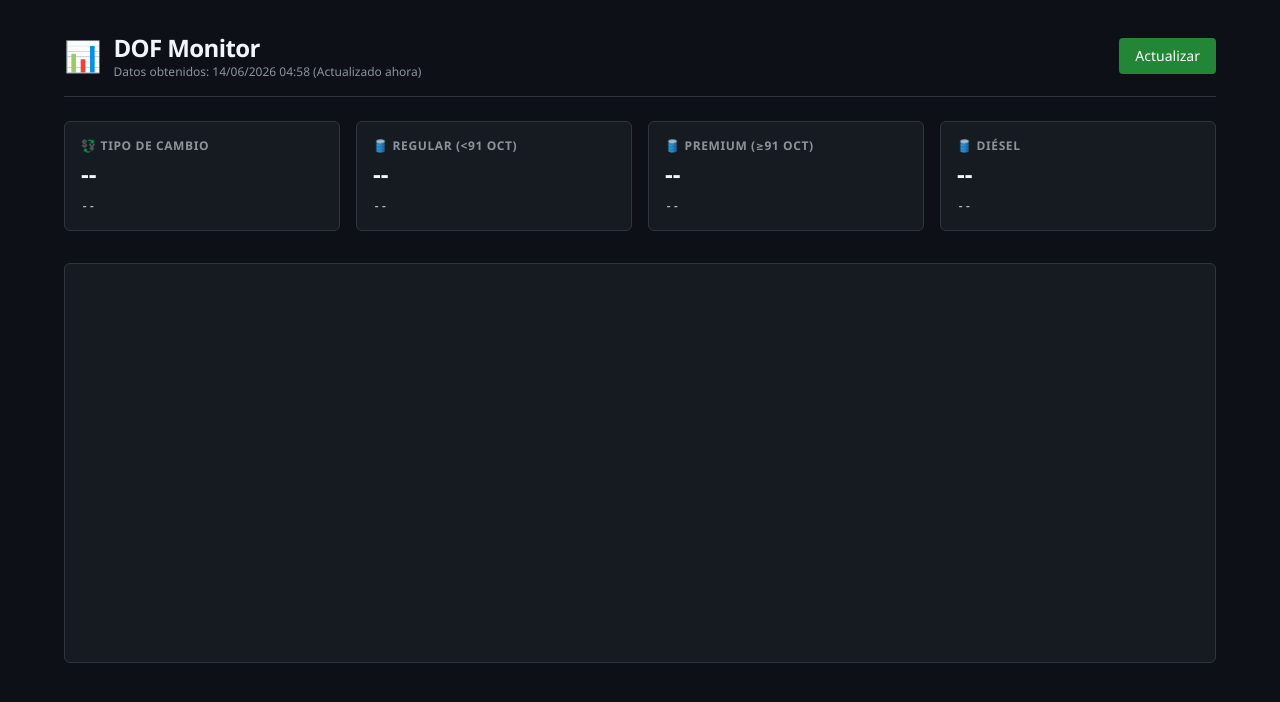
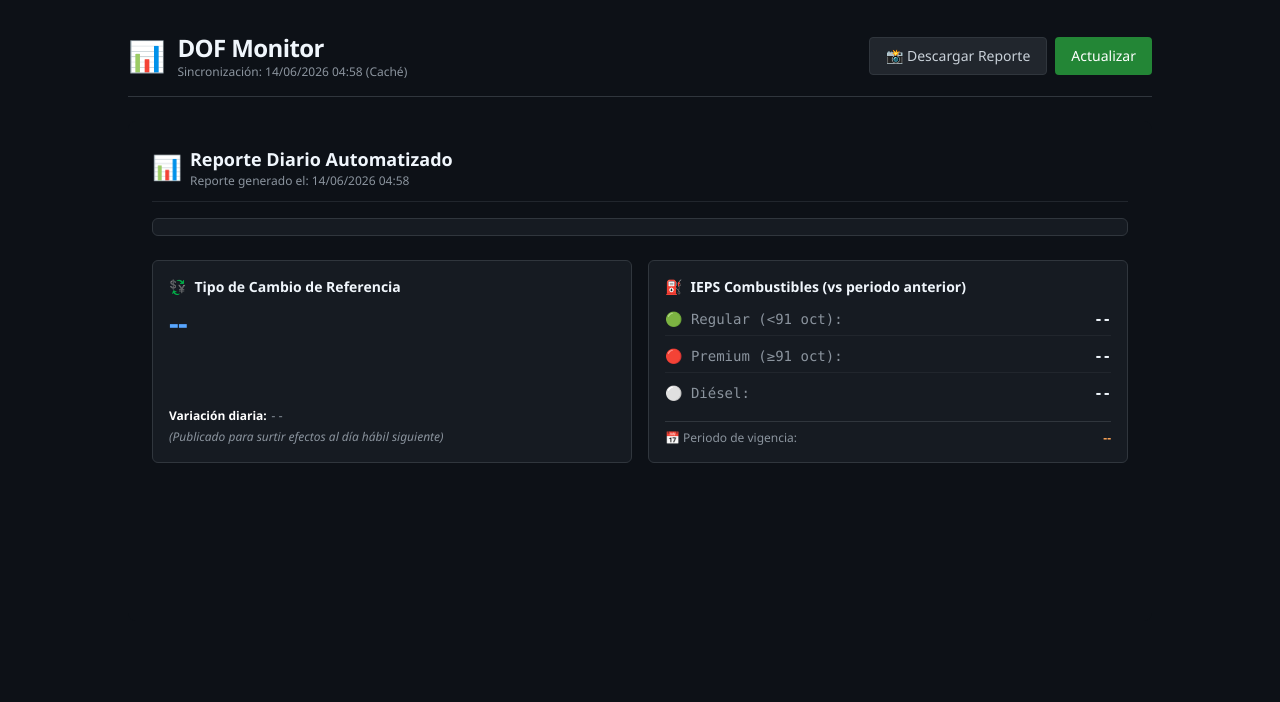
Before and after one commit to oleongp-dot/dof-IEPS, a FastAPI app: page / in a window 1280 px wide. Shown: the top 702 px of the page. Run offline with FastAPI, Linux system fonts and the light colour scheme; data that the repository does not hold is empty; some libraries are stand-ins or nearby versions.

Commit message:
Add download button and update layout in index.html

```diff
--- a/templates/index.html
+++ b/templates/index.html
@@ -6,6 +6,7 @@
     <title>DOF Monitor</title>
     <script src="https://cdn.jsdelivr.net/npm/@tailwindcss/browser@4"></script>
     <script src="https://cdn.plot.ly/plotly-2.24.1.min.js"></script>
+    <script src="https://cdnjs.cloudflare.com/ajax/libs/html2canvas/1.4.1/html2canvas.min.js"></script>
     <style>
         body {
             background-color: #0D1117;
@@ -24,7 +25,7 @@
 </head>
 <body class="p-4 md:p-8">
 
-    <div class="max-w-6xl mx-auto">
+    <div class="max-w-5xl mx-auto">
         <header class="flex flex-col sm:flex-row justify-between items-start sm:items-center border-b border-[#30363D] pb-4 mb-6 gap-4">
             <div class="flex items-center gap-3">
                 <span class="text-3xl">📊</span>
@@ -33,154 +34,188 @@
                     <p class="text-xs text-[#8B949E]" id="fecha-consulta">Cargando estado del sistema...</p>
                 </div>
             </div>
-            <button id="btn-actualizar" onclick="consultarAPI(true)" class="bg-[#238636] hover:bg-[#2EA043] text-white font-medium text-sm px-4 py-2 rounded transition-colors duration-200 cursor-pointer">
-                Actualizar
-            </button>
+            <div class="flex gap-2">
+                <button id="btn-descargar" onclick="descargarReporte()" class="bg-[#21262D] hover:bg-[#30363D] text-[#C9D1D9] border border-[#30363D] font-medium text-sm px-4 py-2 rounded transition-colors duration-200 cursor-pointer flex items-center gap-2">
+                    📸 Descargar Reporte
+                </button>
+                <button id="btn-actualizar" onclick="consultarAPI(true)" class="bg-[#238636] hover:bg-[#2EA043] text-white font-medium text-sm px-4 py-2 rounded transition-colors duration-200 cursor-pointer">
+                    Actualizar
+                </button>
+            </div>
         </header>
 
-        <div class="grid grid-cols-1 sm:grid-cols-2 lg:grid-cols-4 gap-4 mb-8">
-            <div class="card p-4 flex flex-col justify-between min-h-[110px]">
-                <div>
-                    <p class="text-xs font-semibold text-[#8B949E] uppercase tracking-wider flex items-center gap-1">
-                        <span>💱</span> Tipo de Cambio
-                    </p>
-                    <h2 class="text-2xl font-bold mt-1 text-[#F0F6FC]" id="val-tc">--</h2>
-                </div>
-                <p class="text-xs font-mono mt-2" id="var-tc">--</p>
+        <div id="reporte-captura" class="bg-[#0D1117] p-6 rounded-lg relative min-h-[500px]">
+
+            <div id="loading-overlay" class="absolute inset-0 bg-[#0D1117]/90 flex flex-col items-center justify-center gap-3 z-10 rounded">
+                <div class="animate-spin rounded-full h-10 w-10 border-4 border-[#30363D] border-t-[#58A6FF]"></div>
+                <p class="text-sm text-[#8B949E]">Consultando información del Diario Oficial de la Federación...</p>
             </div>
 
-            <div class="card p-4 flex flex-col justify-between min-h-[110px]">
+            <div class="mb-4 flex items-center gap-2 border-b border-[#21262D] pb-3">
+                <span class="text-2xl">📊</span>
                 <div>
-                    <p class="text-xs font-semibold text-[#8B949E] uppercase tracking-wider flex items-center gap-1">
-                        <span class="text-[#3FB950]">🛢️</span> Regular (&lt;91 oct)
-                    </p>
-                    <h2 class="text-2xl font-bold mt-1 text-[#F0F6FC]" id="val-regular">--</h2>
+                    <h2 class="text-lg font-bold text-[#F0F6FC]">Reporte Diario Automatizado</h2>
+                    <p class="text-xs text-[#8B949E]" id="img-meta-consulta">Consulta: --</p>
                 </div>
-                <p class="text-xs font-mono mt-2" id="var-regular">--</p>
             </div>
 
-            <div class="card p-4 flex flex-col justify-between min-h-[110px]">
-                <div>
-                    <p class="text-xs font-semibold text-[#8B949E] uppercase tracking-wider flex items-center gap-1">
-                        <span class="text-[#FF7B72]">🛢️</span> Premium (&ge;91 oct)
-                    </p>
-                    <h2 class="text-2xl font-bold mt-1 text-[#F0F6FC]" id="val-premium">--</h2>
-                </div>
-                <p class="text-xs font-mono mt-2" id="var-premium">--</p>
+            <div class="card p-2 mb-6 overflow-hidden">
+                <div id="contenedor-grafica" class="w-full"></div>
             </div>
 
-            <div class="card p-4 flex flex-col justify-between min-h-[110px]">
-                <div>
-                    <p class="text-xs font-semibold text-[#8B949E] uppercase tracking-wider flex items-center gap-1">
-                        <span class="text-[#FFFFFF]">🛢️</span> Diésel
-                    </p>
-                    <h2 class="text-2xl font-bold mt-1 text-[#F0F6FC]" id="val-diesel">--</h2>
+            <div class="grid grid-cols-1 md:grid-cols-2 gap-4">
+                <div class="card p-4 flex flex-col justify-between">
+                    <div>
+                        <h3 class="text-sm font-bold text-[#F0F6FC] flex items-center gap-2 mb-2">
+                            <span>💱</span> Tipo de Cambio de Referencia
+                        </h3>
+                        <p class="text-3xl font-extrabold text-[#58A6FF] tracking-tight" id="txt-val-tc">--</p>
+                    </div>
+                    <div class="mt-4 text-xs text-[#8B949E] leading-relaxed">
+                        <span class="font-semibold text-white">Variación diaria:</span> <span id="txt-var-tc" class="font-mono">--</span><br>
+                        <span class="text-[#8B949E] italic" id="txt-fecha-tc">(Publicado para surtir efectos al día hábil siguiente)</span>
+                    </div>
                 </div>
-                <p class="text-xs font-mono mt-2" id="var-diesel">--</p>
+
+                <div class="card p-4">
+                    <h3 class="text-sm font-bold text-[#F0F6FC] flex items-center gap-2 mb-3">
+                        <span>⛽</span> IEPS Combustibles (vs periodo anterior)
+                    </h3>
+                    <ul class="space-y-2.5 text-sm font-mono">
+                        <li class="flex justify-between items-center border-b border-[#21262D] pb-1.5">
+                            <span class="text-[#8B949E]">🟢 Regular (&lt;91 oct):</span>
+                            <span class="text-[#F0F6FC] font-bold" id="txt-val-regular">-- <span id="txt-var-regular" class="text-xs font-normal"></span></span>
+                        </li>
+                        <li class="flex justify-between items-center border-b border-[#21262D] pb-1.5">
+                            <span class="text-[#8B949E]">🔴 Premium (&ge;91 oct):</span>
+                            <span class="text-[#F0F6FC] font-bold" id="txt-val-premium">-- <span id="txt-var-premium" class="text-xs font-normal"></span></span>
+                        </li>
+                        <li class="flex justify-between items-center pb-0.5">
+                            <span class="text-[#8B949E]">⚪ Diésel:</span>
+                            <span class="text-[#F0F6FC] font-bold" id="txt-val-diesel">-- <span id="txt-var-diesel" class="text-xs font-normal"></span></span>
+                        </li>
+                    </ul>
+                    <div class="mt-4 pt-2 border-t border-[#30363D] text-xs flex justify-between items-center">
+                        <span class="text-[#8B949E]">📅 Periodo de vigencia:</span>
+                        <span class="font-semibold text-[#FFA657]" id="txt-vigencia-ieps">--</span>
+                    </div>
+                </div>
             </div>
         </div>
-
-        <main class="card p-4 min-h-[400px] flex flex-col justify-center relative">
-            <div id="loading-overlay" class="absolute inset-0 bg-[#0D1117]/80 flex flex-col items-center justify-center gap-3 z-10 rounded">
-                <div class="animate-spin rounded-full h-10 w-10 border-4 border-[#30363D] border-t-[#58A6FF]"></div>
-                <p class="text-sm text-[#8B949E]" id="loading-text">Consultando información del Diario Oficial de la Federación...</p>
-            </div>
-
-            <div id="contenedor-grafica" class="w-full"></div>
-        </main>
     </div>
 
     <script>
-        function mapearEstiloVariacion(elementoId, variacion) {
-            const el = document.getElementById(elementoId);
-            if (!variacion) {
-                el.className = "text-xs font-mono mt-2 badge-neutral";
-                el.innerText = "--";
-                return;
-            }
+        function formatearVariacionTexto(objeto) {
+            if (!objeto) return "--";
+            return `${objeto.texto} (${objeto.tipo.toUpperCase()})`;
+        }
 
-            el.innerText = variacion.texto;
-            if (variacion.tipo === "sube") {
-                el.className = "text-xs font-mono mt-2 badge-sube";
-            } else if (variacion.tipo === "baja") {
-                el.className = "text-xs font-mono mt-2 badge-baja";
+        function inyectarEstiloTexto(idValor, idVar, objeto) {
+            if (!objeto) return;
+            document.getElementById(idValor).innerText = '$' + objeto.valor.toFixed(4);
+            const varEl = document.getElementById(idVar);
+            varEl.innerText = objeto.variacion.texto;
+
+            if (objeto.variacion.tipo === "sube") {
+                varEl.className = "badge-sube font-bold";
+            } else if (objeto.variacion.tipo === "baja") {
+                varEl.className = "badge-baja font-bold";
             } else {
-                el.className = "text-xs font-mono mt-2 badge-neutral";
+                varEl.className = "badge-neutral";
             }
         }
 
         function consultarAPI(forzarActualizacion = false) {
             const overlay = document.getElementById('loading-overlay');
-            const btn = document.getElementById('btn-actualizar');
+            const btnAct = document.getElementById('btn-actualizar');
+            const btnDesc = document.getElementById('btn-descargar');
 
             overlay.classList.remove('hidden');
-            btn.disabled = true;
-            btn.classList.add('opacity-50', 'cursor-not-allowed');
+            btnAct.disabled = true;
+            btnDesc.disabled = true;
 
             const url = forzarActualizacion ? '/api/consultar?force=true' : '/api/consultar';
 
             fetch(url)
                 .then(response => response.json())
                 .then(data => {
-                    // 1. Actualizar metadatos de la consulta
-                    document.getElementById('fecha-consulta').innerText =
-                        `Datos obtenidos: ${data.fecha_consulta} ${data.desde_cache ? '(Caché de sesión)' : '(Actualizado ahora)'}`;
+                    const metaTexto = `${data.fecha_consulta} ${data.desde_cache ? '(Caché)' : '(Fresco)'}`;
+                    document.getElementById('fecha-consulta').innerText = `Sincronización: ${metaTexto}`;
+                    document.getElementById('img-meta-consulta').innerText = `Reporte generado el: ${data.fecha_consulta}`;
 
-                    // 2. Procesar e inyectar valores de Tipo de Cambio
+                    // Inyección Tipo de Cambio
                     if (data.tipo_cambio) {
-                        document.getElementById('val-tc').innerText = `$${data.tipo_cambio.valor.toFixed(4)}`;
-                        mapearEstiloVariacion('var-tc', data.tipo_cambio.variacion);
+                        document.getElementById('txt-val-tc').innerText = `$${data.tipo_cambio.valor.toFixed(4)}`;
+                        const varTcEl = document.getElementById('txt-var-tc');
+                        varTcEl.innerText = data.tipo_cambio.variacion.texto;
+                        varTcEl.className = data.tipo_cambio.variacion.tipo === "sube" ? "badge-sube font-bold" : (data.tipo_cambio.variacion.tipo === "baja" ? "badge-baja font-bold" : "badge-neutral");
+                        document.getElementById('txt-fecha-tc').innerText = `(Publicado el ${data.tipo_cambio.fecha} para surtir efectos al día hábil siguiente)`;
                     }
 
-                    // 3. Procesar e inyectar valores de Combustibles (Estructura alineada con .regular)
+                    // Inyección Combustibles
                     if (data.ieps) {
-                        // Regular
-                        if (data.ieps.regular) {
-                            document.getElementById('val-regular').innerText = `$${data.ieps.regular.valor.toFixed(4)}`;
-                            mapearEstiloVariacion('var-regular', data.ieps.regular.variacion);
-                        }
-                        // Premium
-                        if (data.ieps.premium) {
-                            document.getElementById('val-premium').innerText = `$${data.ieps.premium.valor.toFixed(4)}`;
-                            mapearEstiloVariacion('var-premium', data.ieps.premium.variacion);
-                        }
-                        // Diésel
-                        if (data.ieps.diesel) {
-                            document.getElementById('val-diesel').innerText = `$${data.ieps.diesel.valor.toFixed(4)}`;
-                            mapearEstiloVariacion('var-diesel', data.ieps.diesel.variacion);
-                        }
+                        inyectarEstiloTexto('txt-val-regular', 'txt-var-regular', data.ieps.regular);
+                        inyectarEstiloTexto('txt-val-premium', 'txt-var-premium', data.ieps.premium);
+                        inyectarEstiloTexto('txt-val-diesel', 'txt-var-diesel', data.ieps.diesel);
+                        document.getElementById('txt-vigencia-ieps').innerText = data.ieps.vigencia;
                     }
 
-                    // 4. Renderizar o redibujar la gráfica interactiva de Plotly
+                    // Renderizar Gráfica
                     if (data.grafica) {
-                        const esquemaGrafica = JSON.parse(data.grafica);
-
-                        // Configuración de respuesta responsiva y herramientas básicas de Plotly
-                        const config = {
-                            responsive: true,
-                            displayModeBar: true,
-                            displaylogo: false,
-                            modeBarButtonsToRemove: ['select2d', 'lasso2d', 'autoScale2d']
-                        };
-
-                        Plotly.newPlot('contenedor-grafica', esquemaGrafica.data, esquemaGrafica.layout, config);
+                        const esquema = JSON.parse(data.grafica);
+                        // Aumentamos ligeramente la altura en el layout para acomodar los datos mensuales holgadamente
+                        esquema.layout.height = 580;
+                        Plotly.newPlot('contenedor-grafica', esquema.data, esquema.layout, {responsive: true, displayModeBar: false});
                     }
                 })
-                .catch(error => {
-                    console.error('Error al consultar la API:', error);
-                    document.getElementById('fecha-consulta').innerText = "Error crítico al sincronizar con el backend.";
-                })
+                .catch(error => console.error('Error:', error))
                 .finally(() => {
                     overlay.classList.add('hidden');
-                    btn.disabled = false;
-                    btn.classList.remove('opacity-50', 'cursor-not-allowed');
+                    btnAct.disabled = false;
+                    btnDesc.disabled = false;
                 });
         }
 
-        // Carga inicial automática de la aplicación al abrir la pestaña
-        window.addEventListener('DOMContentLoaded', () => {
-            consultarAPI(false);
-        });
+        // ==========================================
+        // FUNCIÓN DE CAPTURA DE PANTALLA (HTML2CANVAS)
+        // ==========================================
+        function descargarReporte() {
+            const contenedor = document.getElementById('reporte-captura');
+            const btnDescargar = document.getElementById('btn-descargar');
+
+            btnDescargar.innerText = "📸 Generando imagen...";
+            btnDescargar.disabled = true;
+
+            // Configuramos html2canvas con optimizaciones para Dark Mode y alta resolución (scale: 2)
+            html2canvas(contenedor, {
+                backgroundColor: "#0D1117",
+                scale: 2, // Duplica la resolución para que los números y textos no se vean pixeleados
+                logging: false,
+                useCORS: true // Evita bloqueos si hay recursos externos
+            }).then(canvas => {
+                // Convertimos el canvas a un enlace binario PNG
+                const urlImagen = canvas.toDataURL('image/png');
+                const enlaceDescarga = document.createElement('a');
+
+                // Formateamos el nombre del archivo con la fecha de hoy
+                const hoy = new Date().toISOString().slice(0,10);
+                enlaceDescarga.download = `DOF_Monitor_Reporte_${hoy}.png`;
+                enlaceDescarga.href = urlImagen;
+
+                // Disparamos la descarga automática
+                enlaceDescarga.click();
+
+                // Restauramos el botón
+                btnDescargar.innerText = "📸 Descargar Reporte";
+                btnDescargar.disabled = false;
+            }).catch(err => {
+                console.error("Error al generar captura:", err);
+                btnDescargar.innerText = "❌ Error al capturar";
+                btnDescargar.disabled = false;
+            });
+        }
+
+        window.addEventListener('DOMContentLoaded', () => consultarAPI(false));
     </script>
 </body>
 </html>
```
